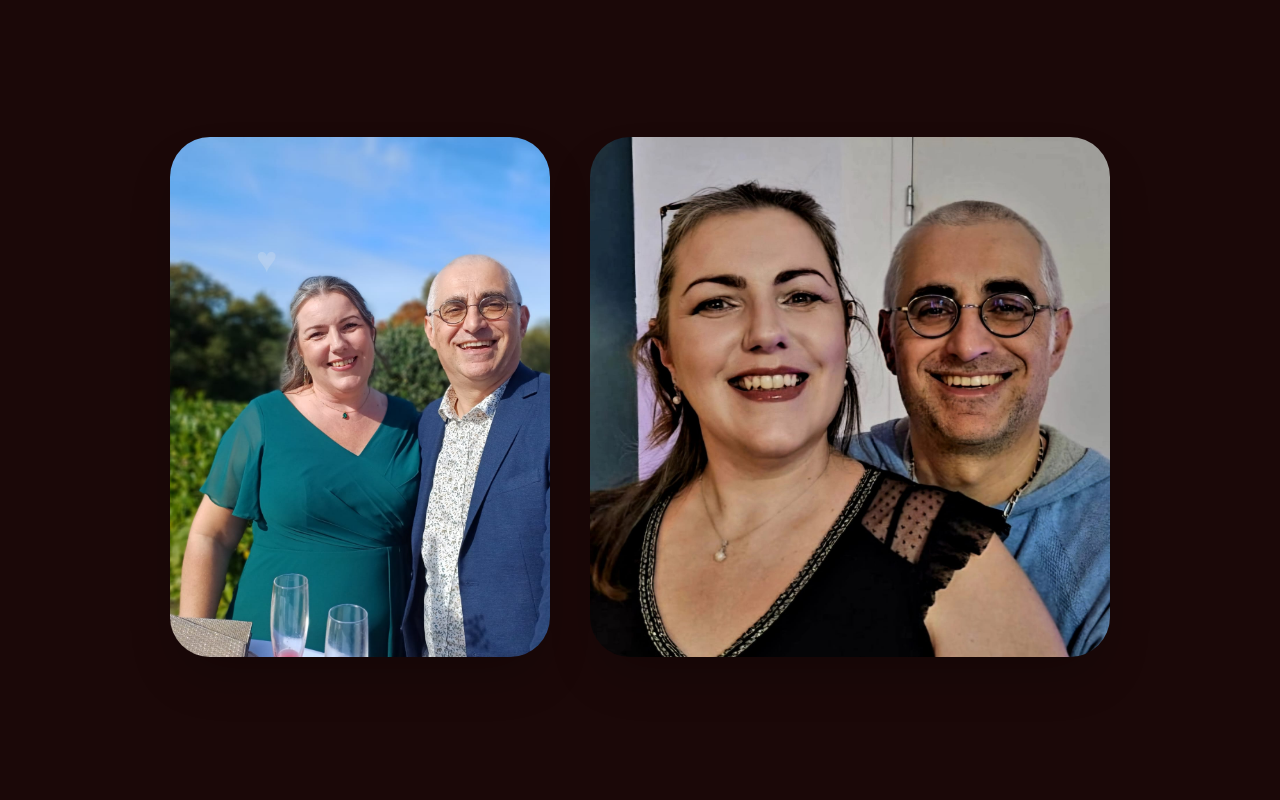
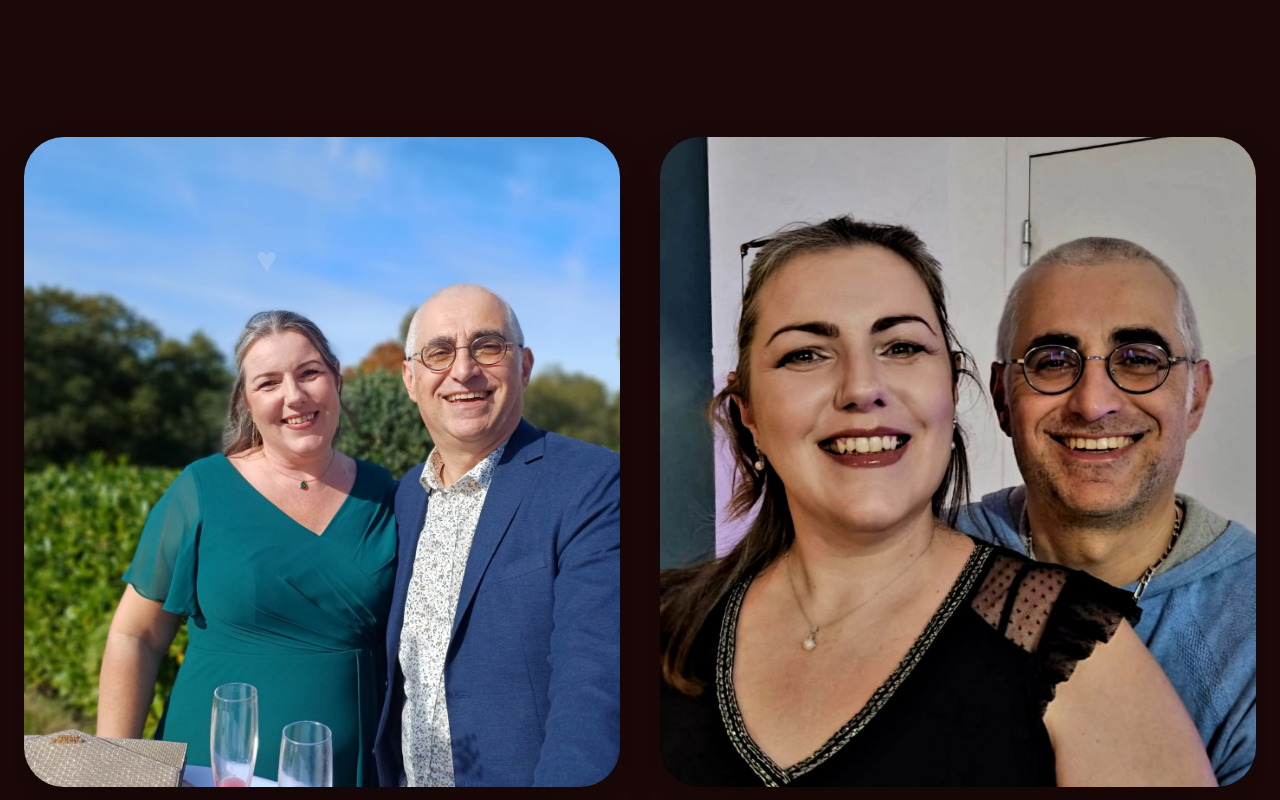
Before and after one commit to Nandinivadla/olisa, a Next.js app: page / in a window 1280 px wide. Shown: the part 460-1260 px from the top of the page. Built offline with nearby package versions, Linux system fonts and the light colour scheme.

Commit message:
final images fixed

```diff
--- a/app/page.tsx
+++ b/app/page.tsx
@@ -180,23 +180,31 @@ export default function Home() {
 
       </section>
 
-     {/* 2 PHOTOS */}
+     {/* PHOTOS */}
 
 <section className="max-w-7xl mx-auto px-6 py-20">
 
-  <div className="flex flex-col md:flex-row justify-center items-center gap-10">
+  <div className="grid md:grid-cols-2 gap-10 items-center">
 
+    {/* PHOTO 1 */}
+
+    <div className="overflow-hidden rounded-[40px] shadow-2xl h-[650px]">
       <img
         src="/photo1.jpeg"
-      alt=""
-      className="w-[380px] h-[520px] object-cover rounded-[40px] shadow-2xl"
+        alt="Olivier and Isabelle"
+        className="w-full h-full object-cover"
       />
+    </div>
 
+    {/* PHOTO 3 */}
+
+    <div className="overflow-hidden rounded-[40px] shadow-2xl h-[650px]">
       <img
         src="/photo3.jpeg"
-      alt=""
-      className="w-[520px] h-[520px] object-cover rounded-[40px] shadow-2xl"
+        alt="Olivier and Isabelle"
+        className="w-full h-full object-cover"
       />
+    </div>
 
   </div>
 
```
Lines whose indentation alone changed are shown as unchanged.
